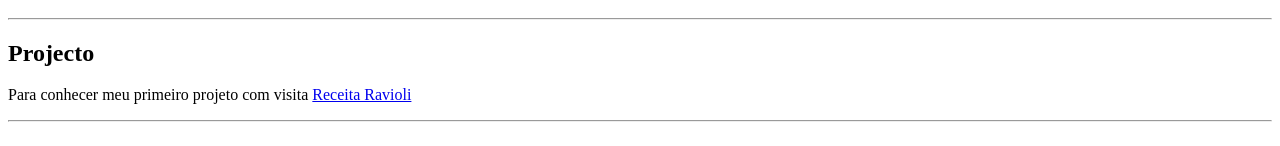
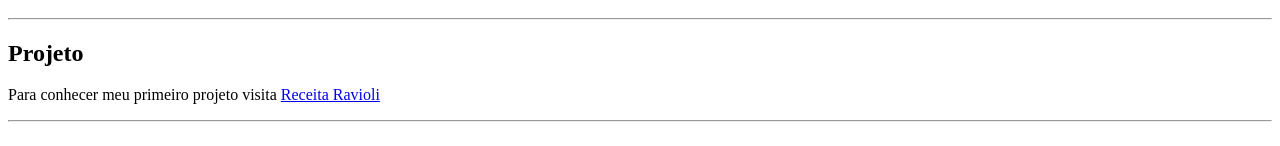
Before and after one commit to luisquesada26/Projeto-HTML, a plain HTML site: page index.html in a window 1280 px wide. Shown: the part 1318-1464 px from the top of the page. Drawn offline with Linux system fonts and the light colour scheme.

Commit message:
correcao projeto

```diff
--- a/index.html
+++ b/index.html
@@ -89,8 +89,8 @@
 
         <article>
             <div>
-                <h2 id="projecto">Projecto</h2>
-                <p>Para conhecer meu primeiro projeto com visita <a href="https://luisquesada26.github.io/Aula-4-Receita/" target="_blank" rel="noopener"> Receita Ravioli</a></p>
+                <h2 id="projecto">Projeto</h2>
+                <p>Para conhecer meu primeiro projeto visita <a href="https://luisquesada26.github.io/Aula-4-Receita/" target="_blank" rel="noopener"> Receita Ravioli</a></p>
 
 
 
```
